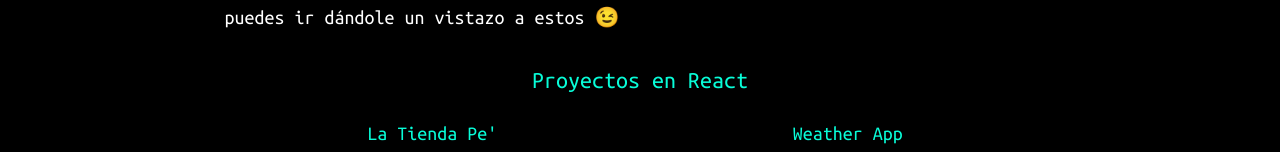
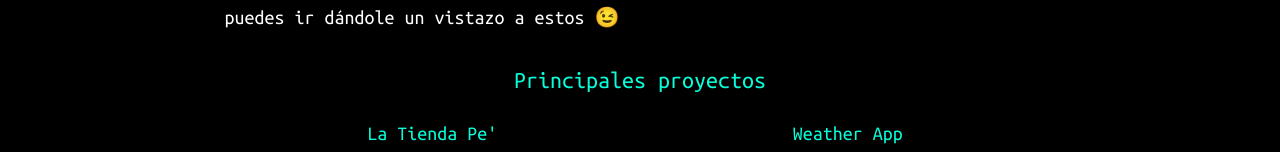
Before and after one commit to AndyRCR/Landing-Page, a Vue app: page /about in a window 1280 px wide. Shown: the part 463-615 px from the top of the page. Built offline with nearby package versions, Linux system fonts and the light colour scheme; what particles.vue3 would draw is missing.

Commit message:
Projects update v4

```diff
--- a/src/views/About.vue
+++ b/src/views/About.vue
@@ -28,7 +28,7 @@
             ¿Deseas ver algunos de mis trabajos? Aún me encuentro refinando algunos otros, pero puedes ir dándole un vistazo a estos 😉
           </p>
 
-          <div style="color: #08fdd8; font-size: 24px; text-align: center; margin-top: 30px;">Proyectos en React</div>
+          <div style="color: #08fdd8; font-size: 24px; text-align: center; margin-top: 30px;">Principales proyectos</div>
           <div class="container-proyectos">
             <div>
               <a href="https://la-tienda-pe-andyrcr.vercel.app/" target="_blank">
```
